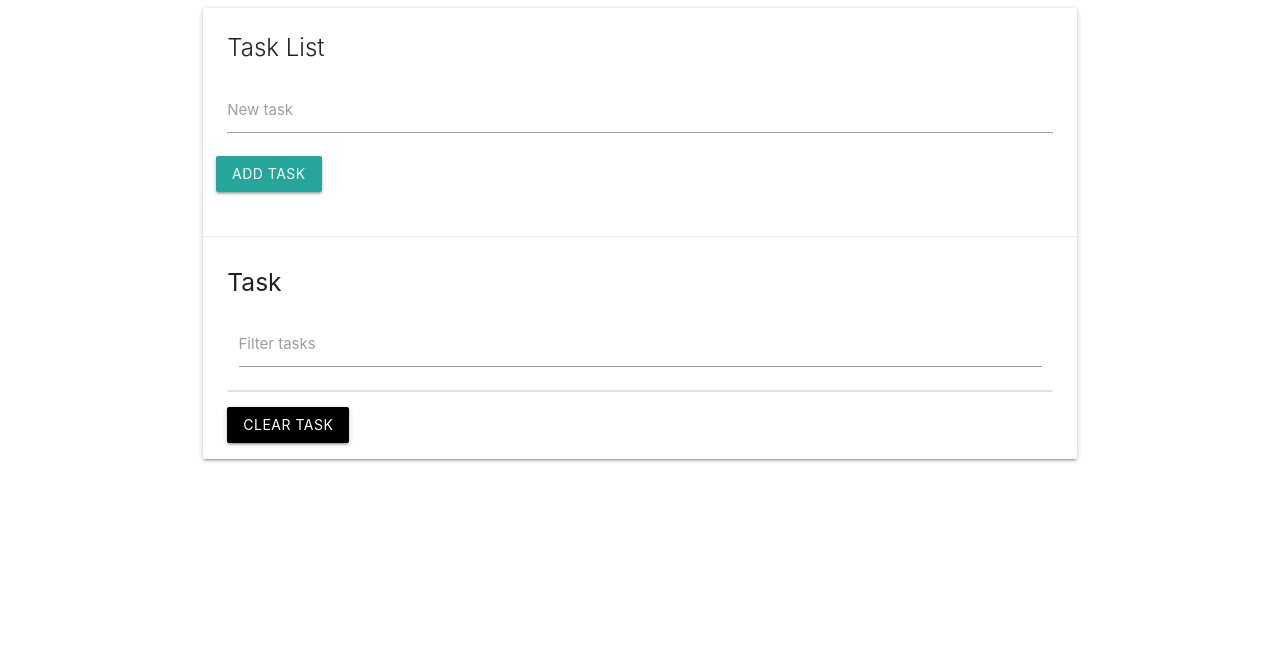
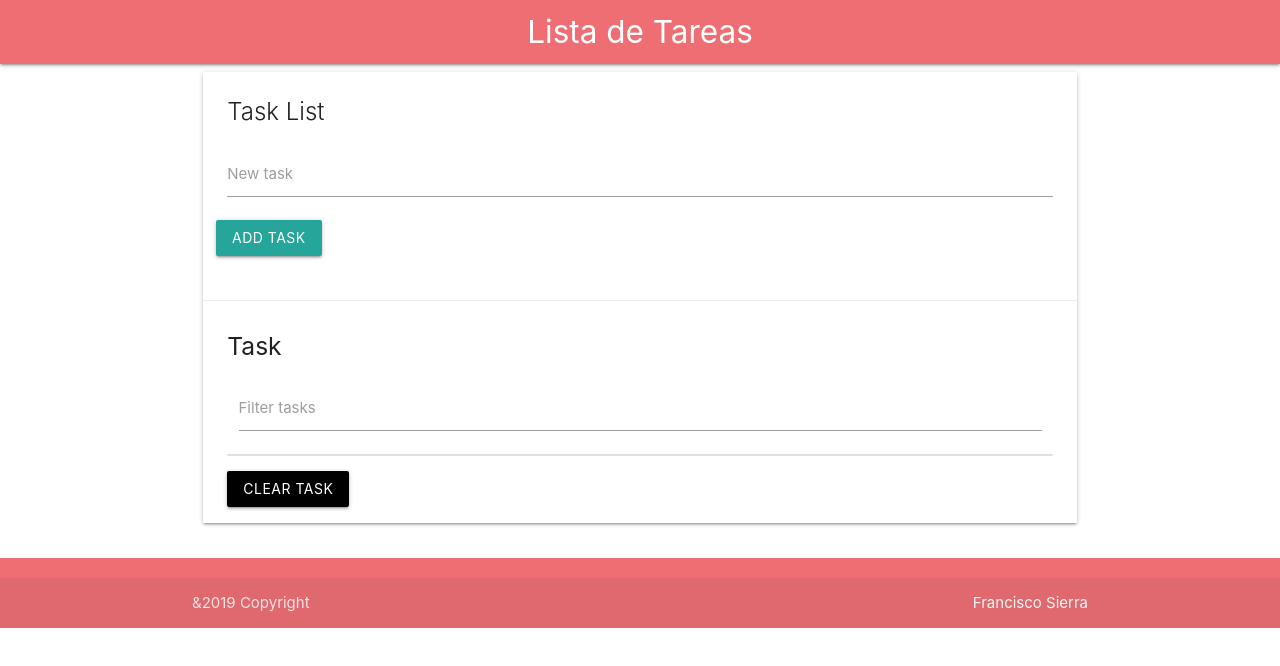
Before and after one commit to Franjrsierra18/Task-list, a plain HTML site: page index.html in a window 1280 px wide. Drawn offline with nearby package versions, Linux system fonts and the light colour scheme.

Commit message:
agregado el header y footer

```diff
--- a/app.js
+++ b/app.js
@@ -45,8 +45,10 @@ function removeItem(e) {
 
 function clearTasks(e) {
   //taskList.innerHTML = '';
-  while (taskList.firstChild) {
-    taskList.removeChild(taskList.firstChild);
+  if (confirm('Are you sure??')) {
+    while (taskList.firstChild) {
+      taskList.removeChild(taskList.firstChild);
+    }
   }
 }
 
--- a/index.html
+++ b/index.html
@@ -9,6 +9,11 @@
   <title>Task List</title>
 </head>
 <body>
+  <nav>
+    <div class="nav-wrapper">
+      <a href="#" class="brand-logo center">Lista de Tareas</a>
+    </div>
+  </nav>
   <div class="container">
     <div class="row">
       <div class="col s12">
@@ -42,7 +47,14 @@
       </div>
     </div>
   </div>
-
+  <footer class="page-footer">
+    <div class="footer-copyright">
+      <div class="container">
+        &2019 Copyright
+        <a href="#" class="grey-text text-lighten-4 right">Francisco Sierra</a>
+      </div>
+    </div>
+  </footer>
 
 
 
```
